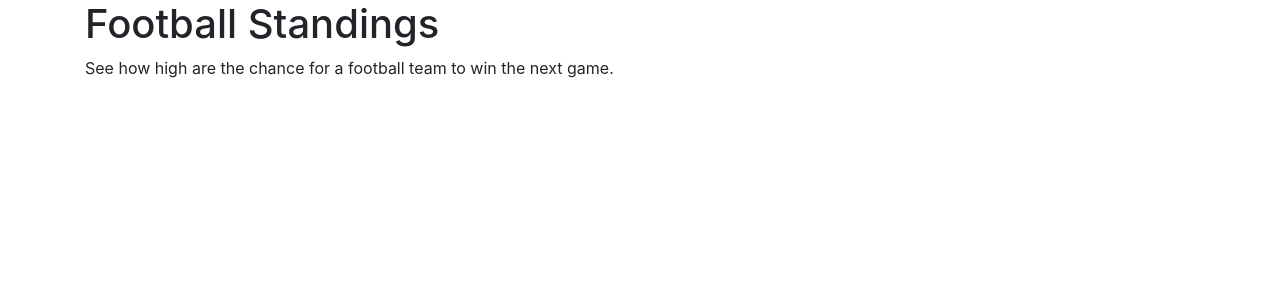
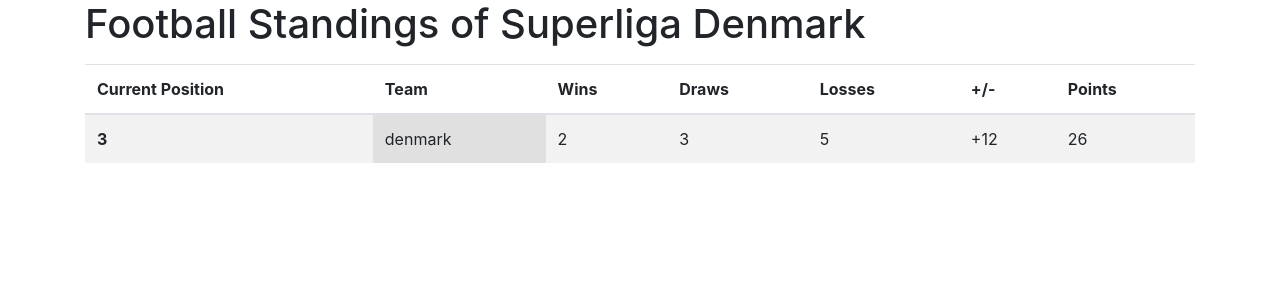
Before and after one commit to noahstammm/SP-Project, a Flask app: page /football/standings in a window 1280 px wide. Shown: the part 56-356 px from the top of the page. Run offline with Flask 2, Linux system fonts and the light colour scheme; parts of the project's set-up code (start-up, migrations or seed data) failed here and were passed over.

Commit message:
änderungen vom 23.5.22

```diff
--- a/templates/football/football_standings.html
+++ b/templates/football/football_standings.html
@@ -2,11 +2,36 @@
 {% block content %}
 
     <div class="container">
-        <h1>Football Standings </h1>
+        <h1>Football Standings of Superliga Denmark </h1>
         <p>
-            See how high are the chance for a football team to win the next game.
+
+
         </p>
+<table class="table table-striped">
+  <thead>
+    <tr>
+      <th scope="col">Current Position</th>
+      <th scope="col">Team</th>
+      <th scope="col">Wins</th>
+      <th scope="col">Draws</th>
+         <th scope="col">Losses</th>
+         <th scope="col">+/-</th>
+         <th scope="col">Points</th>
+    </tr>
+  </thead>
+  <tbody>
 
+    <tr>
+      <th scope="row">3</th>
+      <td  class="table-active">denmark</td>
+      <td>2</td>
+         <td>3</td>
+         <td>5</td>
+         <td>+12</td>
+         <td>26</td>
+    </tr>
+  </tbody>
+</table>
 
 
     </div>
```
Also changed, not shown: service/football/football_service.py (+7 -2 lines), test2.py (+28 -6 lines).
